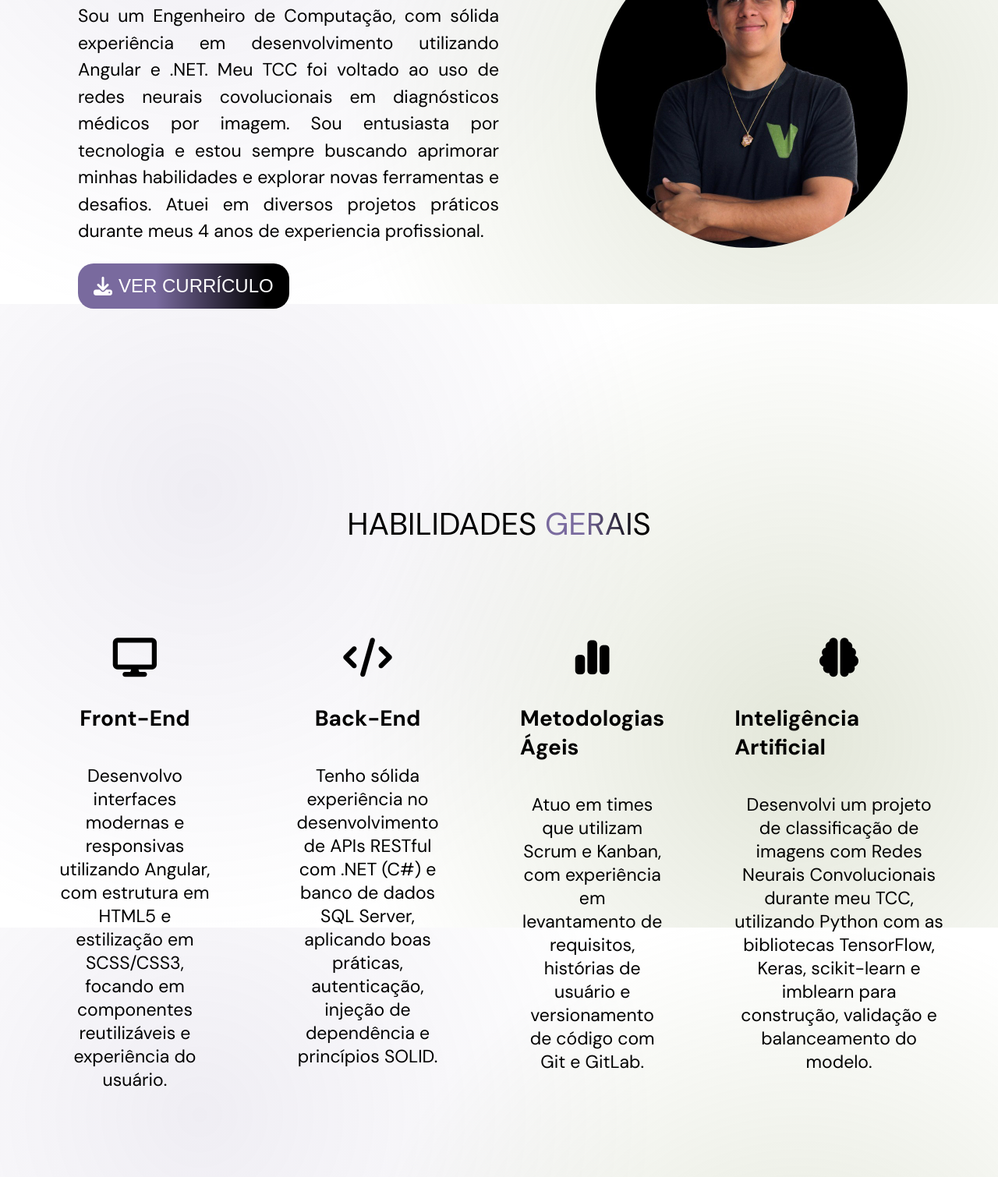
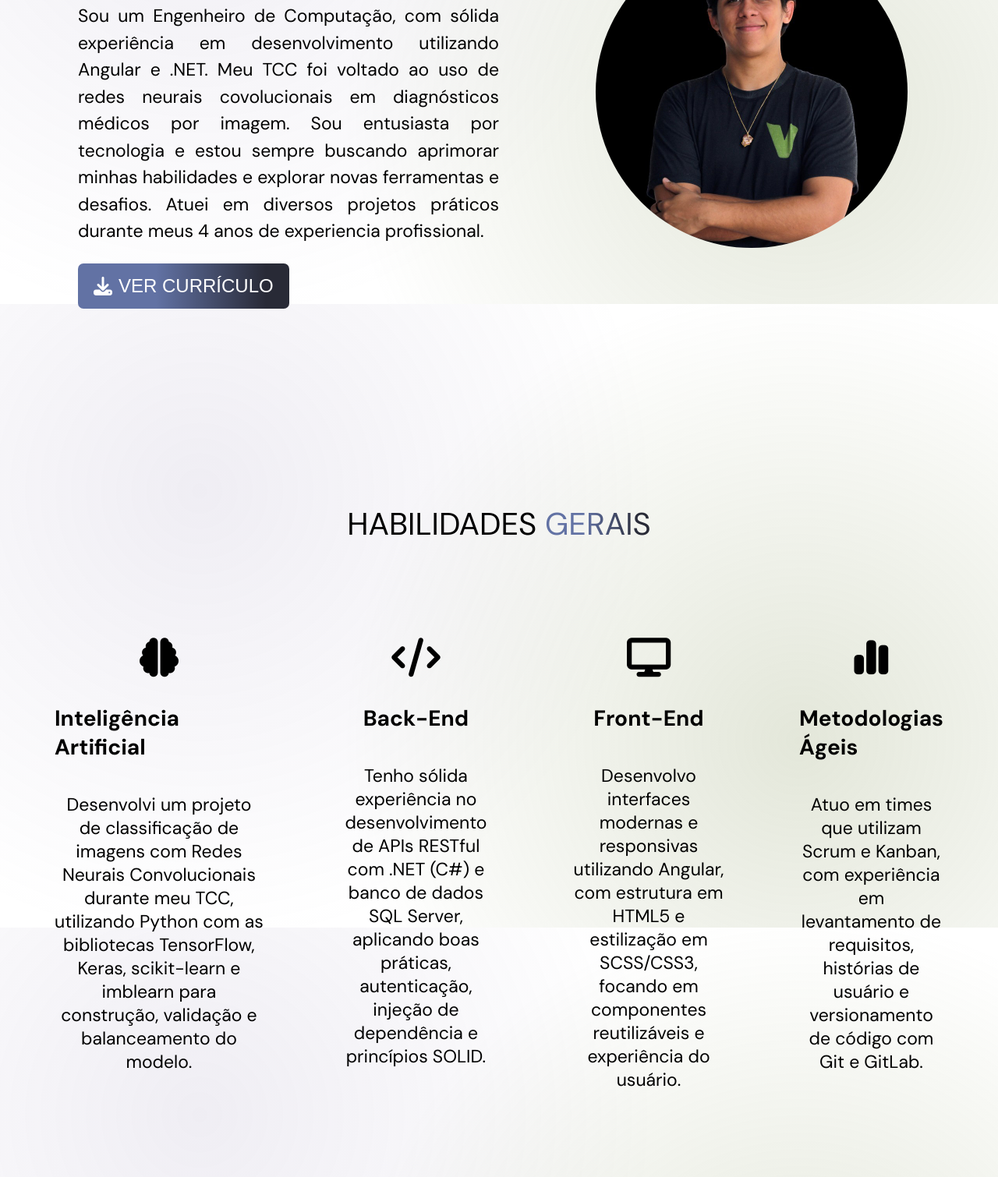
Before and after one commit to ricardovmtorres/ricardotorres, a plain HTML site: page index.html in a window 1280 px wide. Shown: the part 410-1920 px from the top of the page at 78% size. Drawn offline with Linux system fonts and the light colour scheme.

Commit message:
alterações visuais

```diff
--- a/index.html
+++ b/index.html
@@ -98,40 +98,6 @@
         <h1>HABILIDADES <span class="gradient-text">GERAIS</span></h1>
         <div class="cards">
           <div class="card">
-            <i class="fa-solid fa-display"></i>
-            <h2>Front-End</h2>
-            <p>
-              Desenvolvo interfaces modernas e responsivas utilizando
-              <span class="gradient-text-hover">Angular</span>, com estrutura em
-              <span class="gradient-text-hover">HTML5</span> e estilização em
-              <span class="gradient-text-hover">SCSS/CSS3</span>, focando em
-              componentes reutilizáveis e experiência do usuário.
-            </p>
-          </div>
-          <div class="card">
-            <i class="fa-solid fa-code"></i>
-            <h2>Back-End</h2>
-            <p>
-              Tenho sólida experiência no desenvolvimento de APIs RESTful com
-              <span class="gradient-text-hover">.NET (C#)</span> e banco de
-              dados <span class="gradient-text-hover">SQL Server</span>,
-              aplicando boas práticas, autenticação, injeção de dependência e
-              princípios SOLID.
-            </p>
-          </div>
-          <div class="card">
-            <i class="fa-solid fa-chart-simple"></i>
-            <h2>Metodologias Ágeis</h2>
-            <p>
-              Atuo em times que utilizam
-              <span class="gradient-text-hover">Scrum e Kanban</span>, com
-              experiência em levantamento de requisitos, histórias de usuário e
-              versionamento de código com
-              <span class="gradient-text-hover">Git</span> e
-              <span class="gradient-text-hover">GitLab</span>.
-            </p>
-          </div>
-          <div class="card">
             <i class="fa-solid fa-brain"></i>
             <h2>Inteligência Artificial</h2>
             <p>
@@ -148,6 +114,41 @@
               <span class="gradient-text-hover">scikit-learn</span> e
               <span class="gradient-text-hover">imblearn</span> para construção,
               validação e balanceamento do modelo.
+            </p>
+          </div>
+          <div class="card">
+            <i class="fa-solid fa-code"></i>
+            <h2>Back-End</h2>
+            <p>
+              Tenho sólida experiência no desenvolvimento de APIs RESTful com
+              <span class="gradient-text-hover">.NET (C#)</span> e banco de
+              dados <span class="gradient-text-hover">SQL Server</span>,
+              aplicando boas práticas, autenticação, injeção de dependência e
+              princípios SOLID.
+            </p>
+          </div>
+          <div class="card">
+            <i class="fa-solid fa-display"></i>
+            <h2>Front-End</h2>
+            <p>
+              Desenvolvo interfaces modernas e responsivas utilizando
+              <span class="gradient-text-hover">Angular</span>, com estrutura em
+              <span class="gradient-text-hover">HTML5</span> e estilização em
+              <span class="gradient-text-hover">SCSS/CSS3</span>, focando em
+              componentes reutilizáveis e experiência do usuário.
+            </p>
+          </div>
+
+          <div class="card">
+            <i class="fa-solid fa-chart-simple"></i>
+            <h2>Metodologias Ágeis</h2>
+            <p>
+              Atuo em times que utilizam
+              <span class="gradient-text-hover">Scrum e Kanban</span>, com
+              experiência em levantamento de requisitos, histórias de usuário e
+              versionamento de código com
+              <span class="gradient-text-hover">Git</span> e
+              <span class="gradient-text-hover">GitLab</span>.
             </p>
           </div>
         </div>
@@ -212,11 +213,9 @@
           </div>
           <div class="card-carousel">
             <img src="./img/transpuc.png" alt="" />
-            <h3>TransPuc</h3>
+            <h3></h3>
             <p>
-              "Este projeto foi desenvolvido com o objetivo de facilitar a
-              organização de caronas entre alunos, promovendo colaboração e
-              economia no deslocamento.
+              "
             </p>
             <a
               class="button-repo"
--- a/style.css
+++ b/style.css
@@ -48,7 +48,7 @@ body {
   bottom: -2px;
   width: 100%;
   height: 2px;
-  background: linear-gradient(to right, #796a9e 37%, #000000 89%);
+  background: linear-gradient(to right, #6272a4 37%, #282a36 89%);
   transform: scaleX(0);
   transform-origin: left;
   transition: transform 0.3s ease;
@@ -80,7 +80,7 @@ header nav {
 header nav h2 {
   font-size: 30px;
   font-weight: 600;
-  background: linear-gradient(to right, #796a9e 37%, #000000 89%);
+  background: linear-gradient(to right, #6272a4 37%, #282a36 89%);
   -webkit-background-clip: text;
   -webkit-text-fill-color: transparent;
 }
@@ -98,7 +98,7 @@ header nav ul {
 }
 
 .social-icons i:hover {
-  background: linear-gradient(to right, #796a9e 37%, #000000 89%);
+  background: linear-gradient(to right, #6272a4 37%, #282a36 89%);
   -webkit-background-clip: text;
   -webkit-text-fill-color: transparent;
   transform: scale(1.05);
@@ -138,7 +138,7 @@ section.about {
 }
 
 .gradient-text {
-  background: linear-gradient(to right, #796a9e 37%, #000000 89%);
+  background: linear-gradient(to right, #6272a4 37%, #282a36 89%);
   -webkit-background-clip: text;
   -webkit-text-fill-color: transparent;
 }
@@ -156,8 +156,8 @@ section.about {
   justify-content: center;
   font-size: 24px;
   padding: 15px 20px;
-  background: linear-gradient(to right, #796a9e 37%, #000000 89%);
-  border-radius: 20px;
+  background: linear-gradient(to right, #6272a4 37%, #282a36 89%);
+  border-radius: 7px;
   color: white;
   cursor: pointer;
   transition: transform 0.2s;
@@ -222,14 +222,14 @@ section.about {
 }
 
 .card:hover .gradient-text-hover {
-  background: linear-gradient(to right, #544870 37%, #000000 89%);
+  background: linear-gradient(to right, #544870 37%, #282a36 89%);
   -webkit-background-clip: text;
   -webkit-text-fill-color: transparent;
   font-weight: bold;
 }
 
 .card:hover i {
-  background: linear-gradient(to right, #544870 37%, #000000 89%);
+  background: linear-gradient(to right, #544870 37%, #282a36 89%);
   -webkit-background-clip: text;
   -webkit-text-fill-color: transparent;
   transform: scale(1);
@@ -342,7 +342,7 @@ section.about {
 }
 
 .button-repo:hover {
-  background: linear-gradient(to right, #796a9e 37%, #000000 89%);
+  background: linear-gradient(to right, #6272a4 37%, #282a36 89%);
   color: #ffffff;
   font-weight: bolder;
 }
@@ -360,7 +360,7 @@ footer a {
 }
 
 footer i:hover {
-  color: #796a9e;
+  color: #6272a4;
   transition: 0.5s;
 }
 
@@ -372,7 +372,7 @@ footer i:hover {
   z-index: 99;
   border: none;
   outline: none;
-  background-color: #796a9e;
+  background-color: #6272a4;
   color: white;
   cursor: pointer;
   width: 45px;
@@ -403,7 +403,7 @@ footer i:hover {
 }
 
 ::-webkit-scrollbar-thumb {
-  background-color: #796a9e;
+  background-color: #6272a4;
   border-radius: 10px;
   border: 2px solid transparent;
   background-clip: content-box;
```
